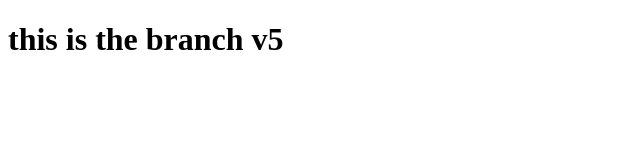
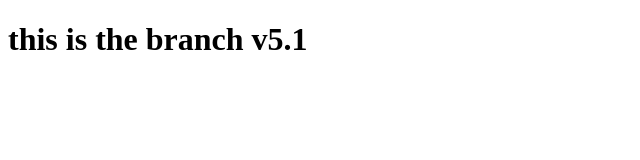
Before and after one commit to Priyanshu12yadav/my-repo, a plain HTML site: page index.html in a window 1280 px wide. Shown: the full height of the page, 0-640 px from the left. Drawn offline with Linux system fonts and the light colour scheme.

Commit message:
changed version to v5.1

```diff
--- a/index.html
+++ b/index.html
@@ -7,7 +7,7 @@
     <title>Document</title>
 </head>
 <body>
-    <h1>this is the branch v5
+    <h1>this is the branch v5.1
     </h1>
 </body>
 </html>
```
